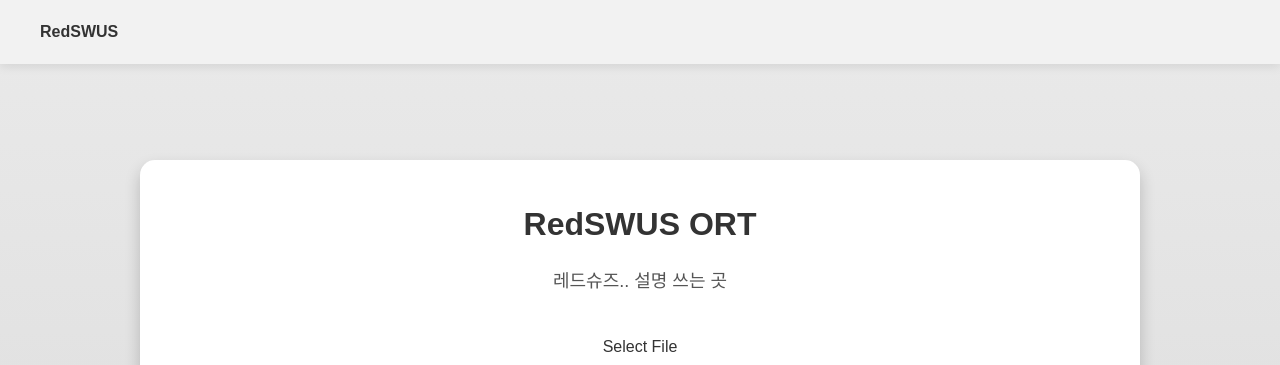
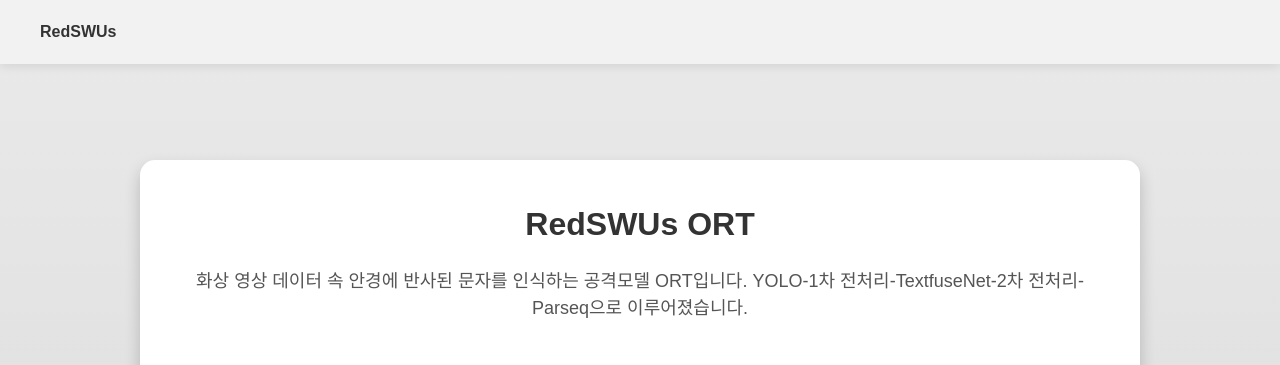
Before and after one commit to jane7166/RedSWUS, a Next.js app in the folder RedSWUS-front/: page / in a window 1280 px wide. Shown: the top 365 px of the page. Built offline with nearby package versions, Linux system fonts and the light colour scheme; no server answers.

Commit message:
jieun front modifyyyy

```diff
--- a/RedSWUS-front/src/app/page.tsx
+++ b/RedSWUS-front/src/app/page.tsx
@@ -67,13 +67,14 @@ const VideoUploadScreen: React.FC = () => {
   return (
     <MainContainer>
       <NavBar>
-        <NavItem>RedSWUS</NavItem>
+        <NavItem>RedSWUs</NavItem>
       </NavBar>
 
       <Content>
-        <HeroTitle>RedSWUS ORT</HeroTitle>
+        <HeroTitle>RedSWUs ORT</HeroTitle>
         <Subtitle>
-          레드슈즈.. 설명 쓰는 곳
+          화상 영상 데이터 속 안경에 반사된 문자를 인식하는 공격모델 ORT입니다.
+          YOLO-1차 전처리-TextfuseNet-2차 전처리-Parseq으로 이루어졌습니다.
         </Subtitle>
         <InputBox>
           <InputLabel>Select File</InputLabel>
```
